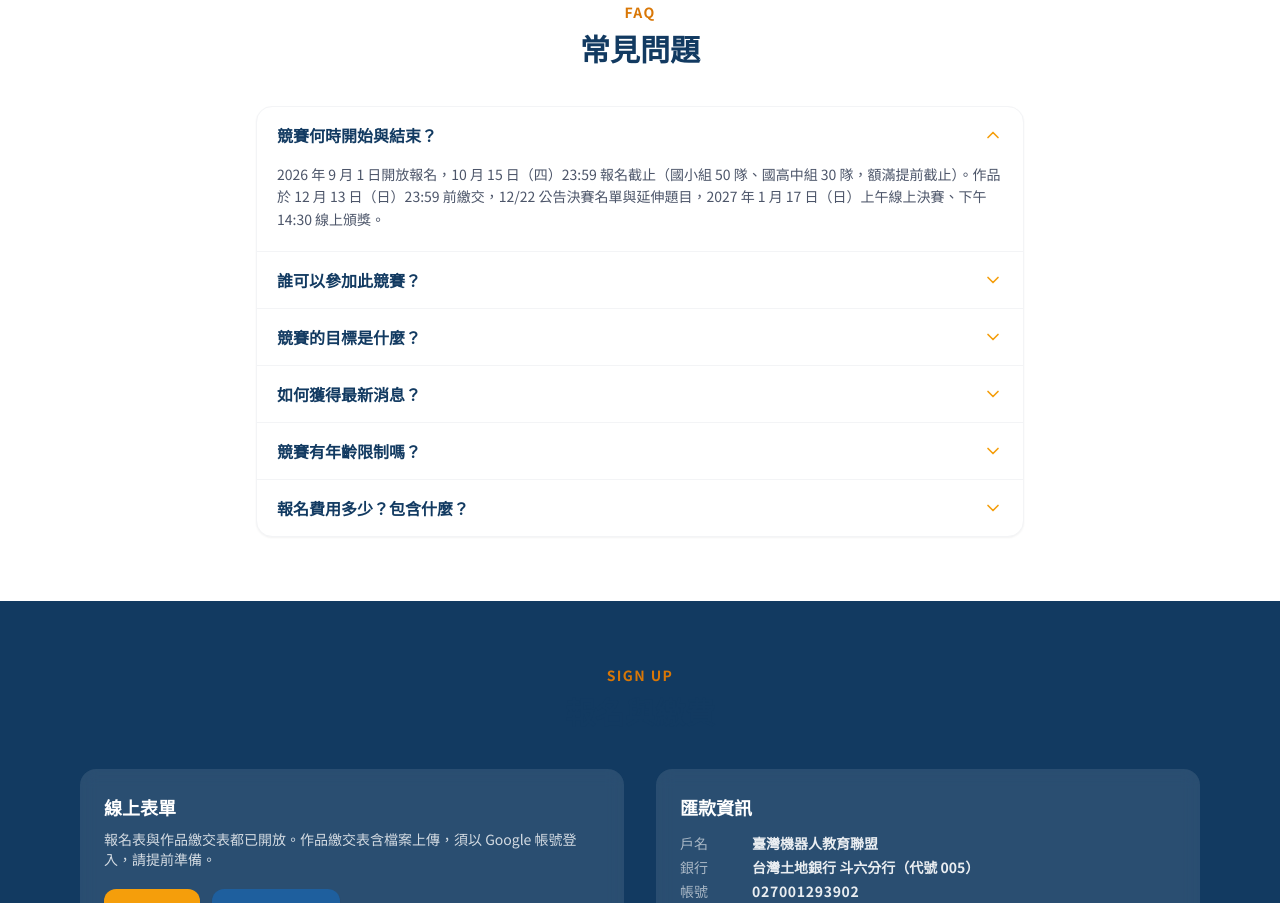
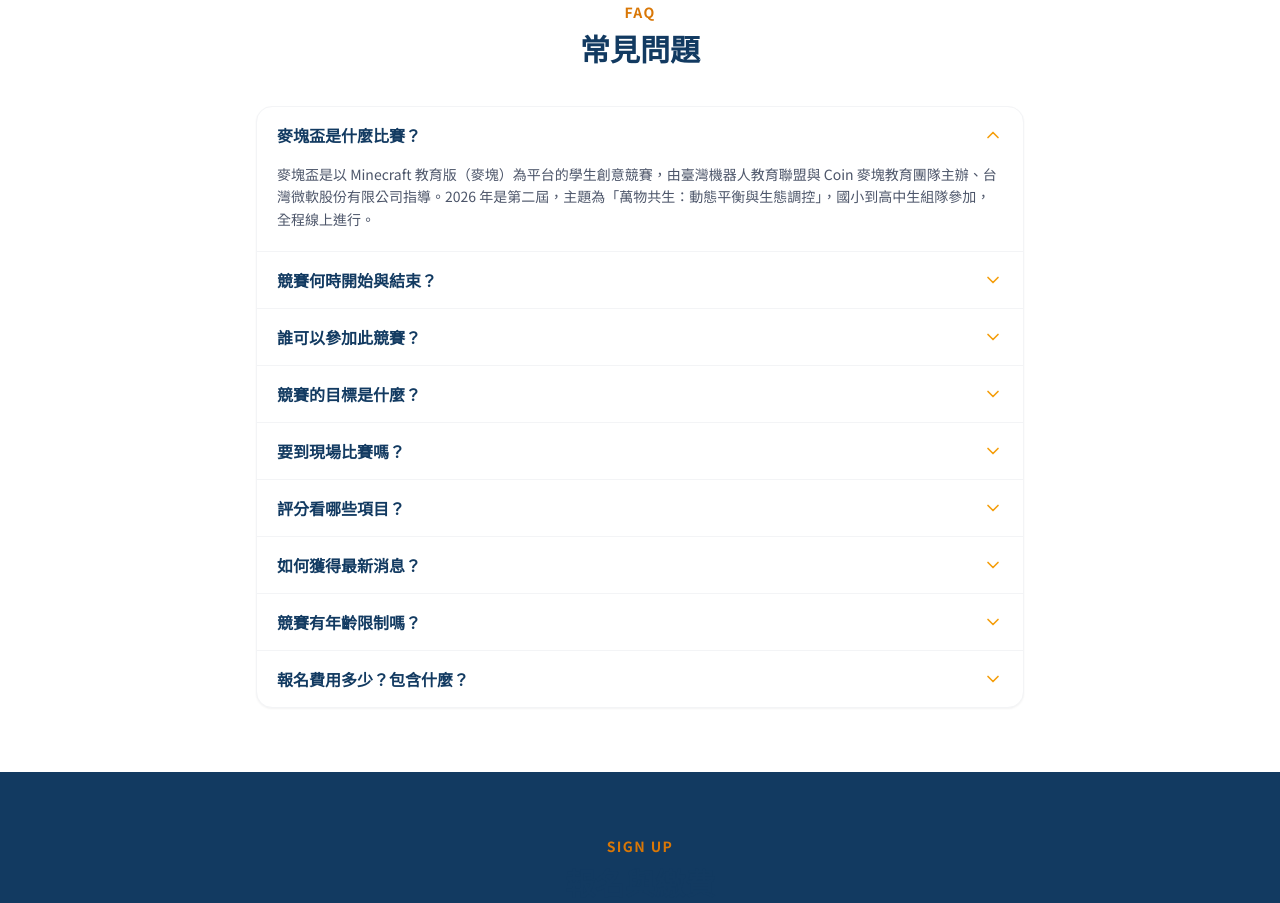
Before and after one commit to Hashen-0608/mcup-web, a Next.js app: page / in a window 1280 px wide. Shown: the part 3100-4003 px from the top of the page. Built offline with nearby package versions, Linux system fonts and the light colour scheme.

Commit message:
SEO/AEO：更新網站描述、補 FAQ 常見問題、修正主題方向說明

```diff
--- a/content/data.ts
+++ b/content/data.ts
@@ -8,7 +8,9 @@ export const site = {
   // SEO：標題含關鍵字「麥塊盃」「Minecraft 教育版」「運算思維」
   seoTitle: "2026 麥塊盃 | Minecraft 教育版運算思維創意大賽",
   seoDescription:
-    "2026 麥塊盃 Minecraft 教育版創意大賽，主題「萬物共生：動態平衡與生態調控」。國小到高中生 2～4 人組隊，在麥塊教育版中為台灣的瀕危物種、外來入侵種與失衡生態設計科技解方，培養運算思維與創意。9/1–10/15 開放報名。",
+    "2026 麥塊盃（Minecraft 教育版創意大賽）由台灣微軟指導，主題「萬物共生：動態平衡與生態調控」。國小到高中生 2～4 人組隊，全程線上，用麥塊教育版的程式、紅石與指令方塊，為台灣的生態設計解方。報名至 10/15 截止。",
+  // 搜尋引擎與 AI 助理辨識用的別名（使用者可能這樣搜尋）
+  alternateNames: ["麥塊盃", "2026麥塊盃", "MCUP", "Minecraft 教育版創意大賽", "麥塊比賽", "Minecraft 比賽"],
   url: "https://mcuptw.vercel.app",
   locale: "zh-Hant-TW",
   oneLiner:
@@ -134,6 +136,10 @@ export const awards = {
 // FAQ（沿用舊站六題骨架，答案全部更新為 2026 規則）
 export const faq = [
   {
+    q: "麥塊盃是什麼比賽？",
+    a: "麥塊盃是以 Minecraft 教育版（麥塊）為平台的學生創意競賽，由臺灣機器人教育聯盟與 Coin 麥塊教育團隊主辦、台灣微軟股份有限公司指導。2026 年是第二屆，主題為「萬物共生：動態平衡與生態調控」，國小到高中生組隊參加，全程線上進行。",
+  },
+  {
     q: "競賽何時開始與結束？",
     a: "2026 年 9 月 1 日開放報名，10 月 15 日（四）23:59 報名截止（國小組 50 隊、國高中組 30 隊，額滿提前截止）。作品於 12 月 13 日（日）23:59 前繳交，12/22 公告決賽名單與延伸題目，2027 年 1 月 17 日（日）上午線上決賽、下午 14:30 線上頒獎。",
   },
@@ -143,7 +149,15 @@ export const faq = [
   },
   {
     q: "競賽的目標是什麼？",
-    a: "2026 主題為「萬物共生：動態平衡與生態調控」。選手扮演「生態科技研究員」，選定台灣的原生保育物種、外來入侵物種，或因環境失衡而過度繁殖的本土物種，在麥塊教育版中設計「生物保育」「族群調控」或「智慧棲地管理」的解決方案，在創作中培養研究力、運算思維與解決問題的能力。",
+    a: "2026 主題為「萬物共生：動態平衡與生態調控」。選手挑一種想弄懂的台灣生命或在地生態系，先研究牠，再在麥塊教育版裡把研究成果蓋成一個別人可以走進去的世界。可以選的方向有四個：快要消失的生命、多到失去平衡的生命、你自己想弄懂的那個生命、人與萬物共生的未來。",
+  },
+  {
+    q: "要到現場比賽嗎？",
+    a: "不用。2026 麥塊盃全程線上：作品於 12/13 前線上繳交，2027 年 1 月 17 日的決賽以線上會議室進行，頒獎典禮也在線上舉行，全台各地的隊伍都能參加。",
+  },
+  {
+    q: "評分看哪些項目？",
+    a: "評分共六項：表達能力 30%、概念能力 15%、研究技能 15%、運算思維 15%、紅石機關 15%、指令方塊 10%。運算思維、紅石機關與指令方塊評的是建置手法，不是題材必須跟科技有關。",
   },
   {
     q: "如何獲得最新消息？",
```
